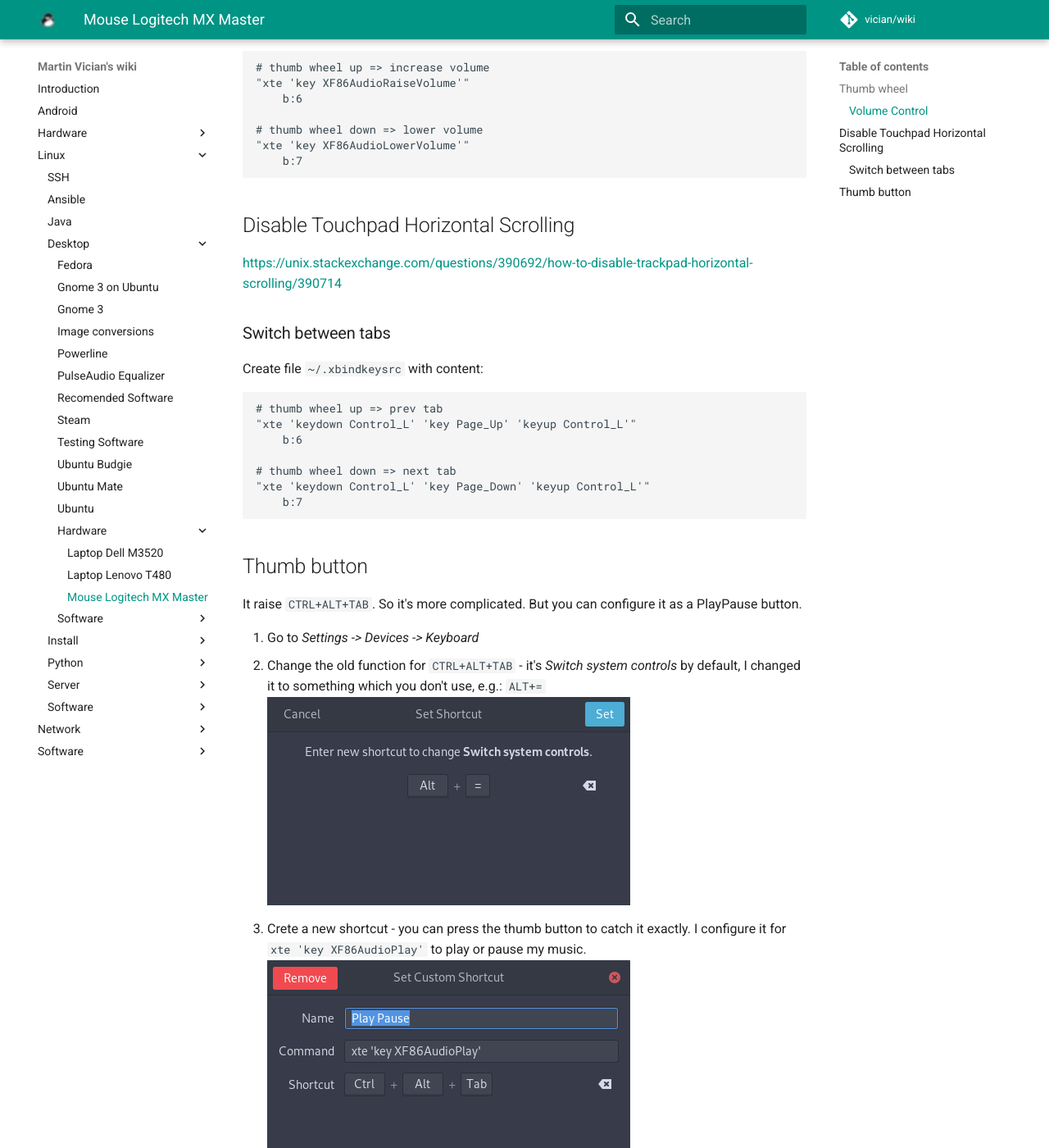
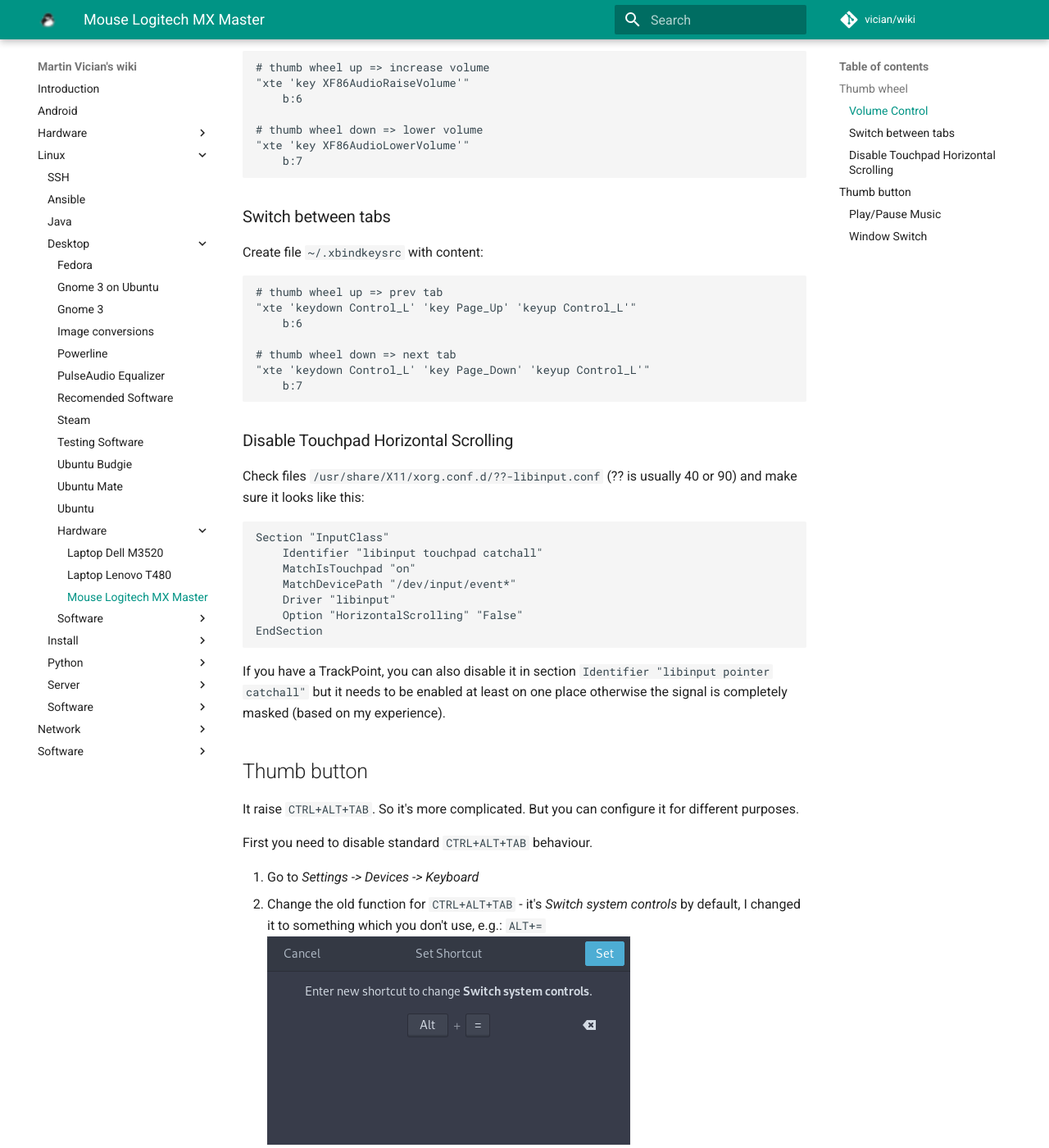
Before and after one commit to vician/wiki, an MkDocs documentation site: the page built from docs/linux/desktop/hardware/Mouse Logitech MX Master.md, in a window 1280 px wide and 1400 px high, scrolled down 1158 px. Shown: the whole window at 82% size. Built offline with MkDocs 1.6.1 and Material for MkDocs 9.7.7, drawn with Linux system fonts in a browser that asks for light colours; comment, search, counter and statistics services are not loaded; some of the changed text lies outside the part shown.

Commit message:
disable horizontal scrolling, thumb button as alt+tab

```diff
--- a/docs/linux/desktop/hardware/Mouse Logitech MX Master.md
+++ b/docs/linux/desktop/hardware/Mouse Logitech MX Master.md
@@ -38,9 +38,6 @@ Create file `~/.xbindkeysrc` with content:
 	"xte 'key XF86AudioLowerVolume'"
 		b:7
 
-## Disable Touchpad Horizontal Scrolling
-
-<https://unix.stackexchange.com/questions/390692/how-to-disable-trackpad-horizontal-scrolling/390714>
 
 ### Switch between tabs
 Create file `~/.xbindkeysrc` with content:
@@ -53,10 +50,35 @@ Create file `~/.xbindkeysrc` with content:
 	"xte 'keydown Control_L' 'key Page_Down' 'keyup Control_L'"
 		b:7
 
+### Disable Touchpad Horizontal Scrolling
+
+Check files `/usr/share/X11/xorg.conf.d/??-libinput.conf` (?? is usually 40 or 90) and make sure it looks like this:
+
+	Section "InputClass"
+		Identifier "libinput touchpad catchall"
+		MatchIsTouchpad "on"
+		MatchDevicePath "/dev/input/event*"
+		Driver "libinput"
+		Option "HorizontalScrolling" "False"
+	EndSection
+
+If you have a TrackPoint, you can also disable it in section `Identifier "libinput pointer catchall"` but it needs to be enabled at least on one place otherwise the signal is completely masked (based on my experience).
+
 ## Thumb button
 
-It raise `CTRL+ALT+TAB`. So it's more complicated. But you can configure it as a PlayPause button.
+It raise `CTRL+ALT+TAB`. So it's more complicated. But you can configure it for different purposes.
+
+First you need to disable standard `CTRL+ALT+TAB` behaviour.
 
 1. Go to _Settings -> Devices -> Keyboard_
 2. Change the old function for `CTRL+ALT+TAB` - it's _Switch system controls_ by default, I changed it to something which you don't use, e.g.: `ALT+=` ![](mxmaster-old.png)
-3. Crete a new shortcut - you can press the thumb button to catch it exactly. I configure it for `xte 'key XF86AudioPlay'` to play or pause my music. ![](mxmaster-new.png)
+
+### Play/Pause Music
+
+1. Go to _Settings -> Devices -> Keyboard_
+2. Crete a new shortcut - you can press the thumb button to catch it exactly. And configure it for `xte 'key XF86AudioPlay'` to play or pause my music. ![](mxmaster-new.png)
+
+### Window Switch
+
+1. Go to _Settings -> Devices -> Keyboard_
+2. Crete a new shortcut - you can press the thumb button to catch it exactly. And configure it for `xte 'keydown Alt_L' 'key Tab' 'keyup Alt_L'` to switch between two recent windows.
```
